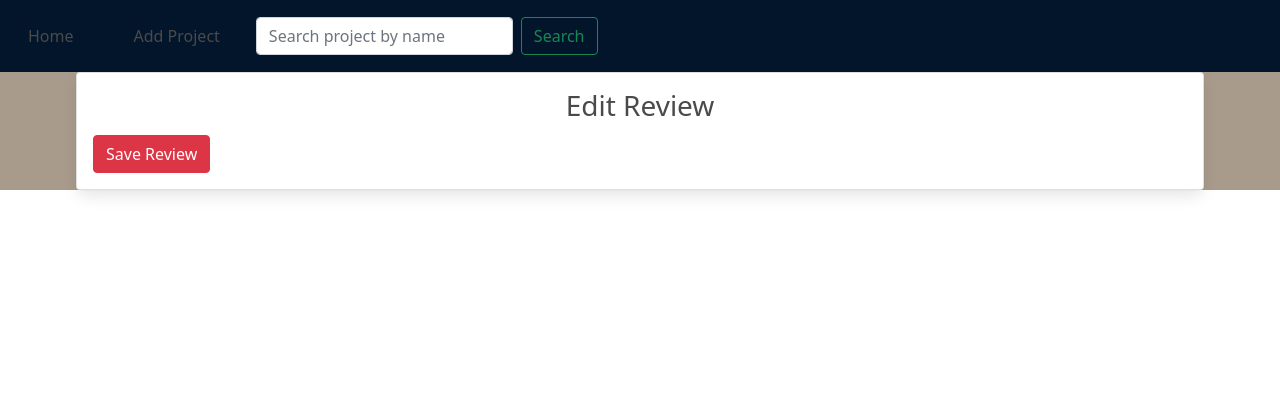
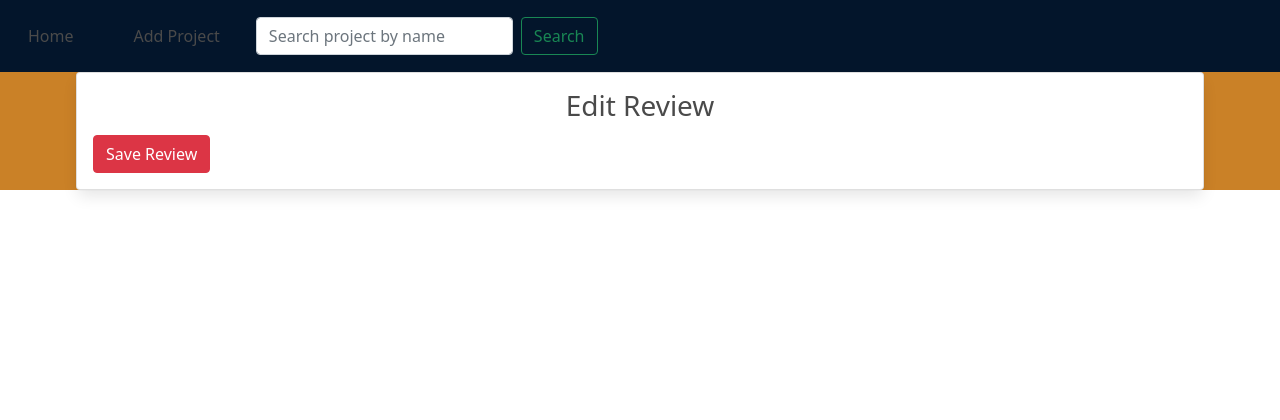
Before and after one commit to ObadiaH123/Awards-app, a Django app: template main/templates/main/addproject.html in a window 1280 px wide. Shown: the top 420 px of the page. Run offline with Django 3.2, Linux system fonts and the light colour scheme; the template is opened without the code that fills it, so the values that code supplies are empty; some libraries are stand-ins or nearby versions.

Commit message:
adding the html templates

```diff
--- a/main/templates/main/addproject.html
+++ b/main/templates/main/addproject.html
@@ -1,16 +1,14 @@
 {% extends 'main/base.html' %}
 <!-- adding bootstrap5 crispy froms here -->
-{% load crispy_forms_tags %}
-
-{% block content %}
+{% load crispy_forms_tags %} {% block content %}
 <link href="https://fonts.googleapis.com/css2?family=Nunito+Sans:wght@400;600;800&display=swap" rel="stylesheet">
 <script src="https://kit.fontawesome.com/15181efa86.js" crossorigin="anonymous"></script>
 <link rel="stylesheet" href="https://unpkg.com/bulma@0.9.0/css/bulma.min.css" />
 <link rel="stylesheet" type="text/css" href="static/css/hello-parallax.css">
 <link href="https://cdn.jsdelivr.net/npm/bootstrap@5.0.2/dist/css/bootstrap.min.css" rel="stylesheet" integrity="sha384-EVSTQN3/azprG1Anm3QDgpJLIm9Nao0Yz1ztcQTwFspd3yD65VohhpuuCOmLASjC" crossorigin="anonymous">
 <style>
-     body{
-        background-color: rgb(168, 155, 139);
+    body {
+        background-color: rgb(202, 129, 39);
     }
 </style>
 <div class="container mb-2">
@@ -18,8 +16,7 @@
         <div class="card-body">
             <h3 class="text-center">Edit Review</h3>
             <form action="" method="POST">
-                {% csrf_token %}
-                {{form | crispy }}
+                {% csrf_token %} {{form | crispy }}
                 <input type="submit" value="Save Review" class="btn btn-danger mt-1">
             </form>
         </div>
```
